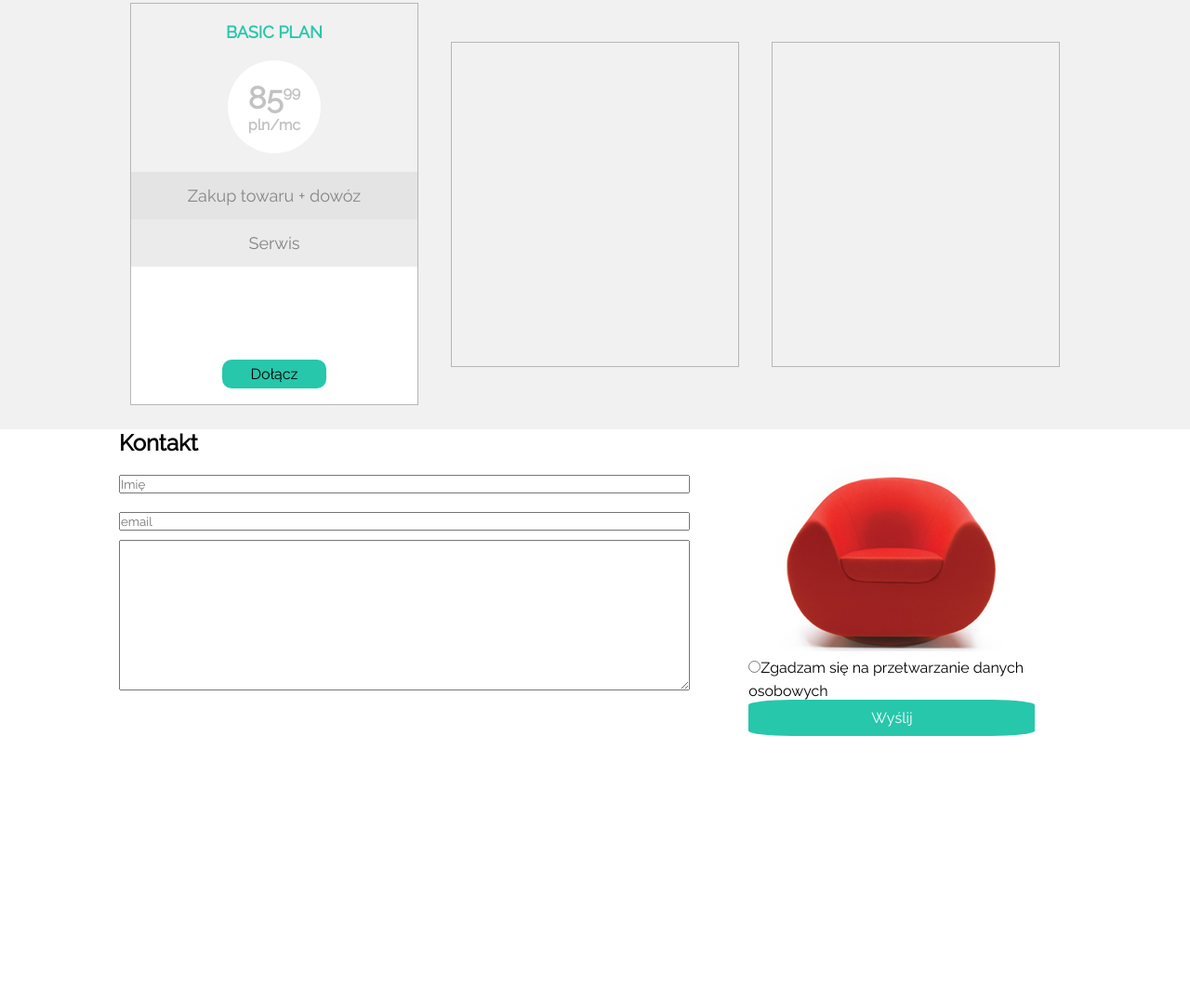
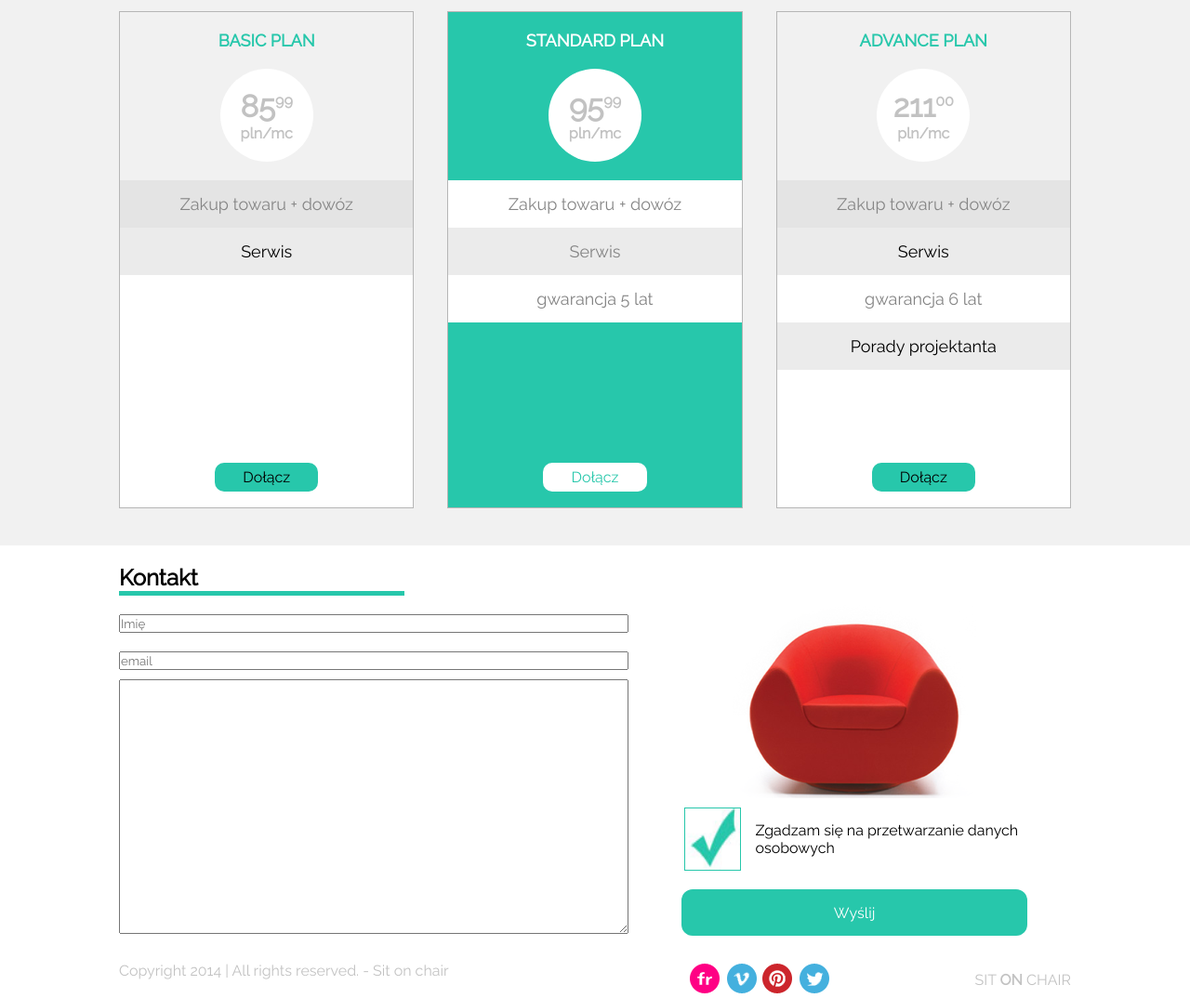
Before and after one commit to wrogoz/Sit-on-chair-site, a plain HTML site: page index.html in a window 1280 px wide. Shown: the part 811-1885 px from the top of the page at 93% size. Before the commit the page ends 1603 px from the top, so only its background shows below. Drawn offline with Linux system fonts and the light colour scheme.

Commit message:
dodano sekcje price plan -zarys ogolny + sekcje form - zarys ogolny

```diff
--- a/css/style.css
+++ b/css/style.css
@@ -102,8 +102,8 @@ span.sldier-section__btn{
      display: flex;
      justify-content: space-between;
      align-items: flex-start;
-     padding:12px;
-     margin-bottom: 50px;
+    padding-top: 20px;
+    padding-bottom: 30px;
 
  }
  .image-section__box--first{
@@ -148,44 +148,78 @@ span.sldier-section__btn{
      margin-bottom: 12px;
  }
  .section-price{
+    background-color: f1f1f1;
+    padding: 20px 0;
+ }
+ .container h2{
 
-    height: 500px;
-    background-color: f1f1f1;
-
+    border-bottom: 5px solid #27c7ab;
+    width: 30%;
  }
  .section-price__mainbox{
     display: flex;
     justify-content: space-between;
-    align-items: center;
-    padding:12px;
+    padding:20px 0;
 }
- .section-price__basic-plan{
+ .section-price__basic-plan,
+ .section-price__standard-plan,
+ .section-price__advance-plan{
     width:31%;
-
     border:1px solid rgb(182, 182, 182);
     display: flex;
     flex-direction: column;
     align-items: center;
+
  }
- .section-price__basic-plan p:nth-child(3){
+ .section-price__standard-plan{
+     background-color: #27c7ab;
+ }
+ .section-price__basic-plan p:nth-child(3),
+ .section-price__standard-plan p:nth-child(3),
+ .section-price__advance-plan p:nth-child(3)
+ {
      background-color: #e4e4e4;
      font-size: 18px;
      text-align: center;
      padding:15px 30px;
      width:100%;
      color:#868686;
-
  }
- .section-price__basic-plan p:nth-child(4){
+ .section-price__standard-plan p:nth-child(3)
+ {
+     background-color: #fff;
+ }
+ .section-price__basic-plan p:nth-child(4),
+ .section-price__standard-plan p:nth-child(4),
+ .section-price__advance-plan p:nth-child(4)
+ {
      background-color: rgb(235, 235, 235);
      font-size: 18px;
      text-align: center;
      padding:15px 30px;
      width:100%;
+ }
+ .section-price__standard-plan p:nth-child(4){
+       color:rgb(131, 131, 131);
+ }
+ .section-price__standard-plan p:nth-child(5),
+ .section-price__advance-plan p:nth-child(5){
+     background-color: #fff;
+     font-size: 18px;
+     text-align: center;
+     padding:15px 30px;
+     width:100%;
      color:rgb(131, 131, 131);
+ }
+  .section-price__advance-plan p:nth-child(6){
+     font-size: 18px;
+     text-align: center;
+     padding:15px 30px;
+     width:100%;
+     background-color: #ebebeb;
+ }
 
- }
- .section-price__basic-plan--circleprice{
+ .section-price__circleprice{
      width: 100px;
      height: 100px;
      border-radius: 50%;
@@ -199,20 +233,27 @@ span.sldier-section__btn{
      margin-bottom: 20px;
  }
 
- .section-price__basic-plan--circleprice p:first-child{
+ .section-price__circleprice p:first-child{
      font-size: 33px;
  }
- .section-price__basic-plan--circleprice p sup{
+ .section-price__circleprice p sup{
      font-size: 16px;
  }
- div.section-price__basic-plan>p:first-of-type{
+ div.section-price__basic-plan>p:first-of-type,
+ div.section-price__standard-plan>p:first-of-type,
+ div.section-price__advance-plan>p:first-of-type
+ {
      color:#27c7ab;
      padding:20px 30px;
      font-weight: bold;
      text-transform: uppercase;
       font-size:18px;
  }
- .section-price__basic-plan--btn-box{
+ div.section-price__standard-plan>p:first-of-type{
+     color:white;
+ }
+
+ .section-price__btn-box{
      width:100%;
      background-color: #fff;
      padding-top: 100px;
@@ -220,28 +261,28 @@ span.sldier-section__btn{
      display: flex;
      justify-content: center;
      align-items: flex-end;
+     flex-grow: 2;
  }
- .section-price__basic-plan--btn-box span{
+ .section-price__btn-box span{
     padding:6px 30px;
     background-color: #27c7ab;
     border-radius: 10px 10px 10px 10px;
 
  }
+ .section-price__standard-plan .section-price__btn-box{
+     background-color: #27c7ab;
+ }
+  .section-price__btn-box--standardPlan span{
+     color:#27c7ab;
+     background-color: #fff;
+ }
 
 
- .section-price__standard-plan{
-    width:31%;
-    height: 350px;
-    border:1px solid rgb(182, 182, 182);
- }
- .section-price__advance-plan{
-    width:31%;
-    height: 350px;
-    border:1px solid rgb(182, 182, 182);
- }
+
  .form-section{
     width:100%;
     color:black;
+    padding:20px 0;
 
  }
  .form-section__form{
@@ -272,11 +313,50 @@ span.sldier-section__btn{
      justify-content: center;
      margin-left: 10px;
  }
+ .form-section__confirm{
+     display:flex;
+     padding: 10px 0px 20px 50px;
+
+
+ }
+.form-section__confirm img{
+    border: 1px solid #27c7ab;
+    width:70px;
+
+}
+.form-section__confirm p{
+    align-self: center;
+    padding:15px;
+}
+
  .form-section__sendBox--btn{
      background-color: #27c7ab;
      color:white;
      padding: 10px;
-     border-radius: 15%;
+     border-radius: 12px;
      width:80%;
-     text-align: center;
+     height: 50px;
+     display:flex;
+     justify-content: center;
+     align-items: center;
  }
+ .footer__box{
+     display:flex;
+     justify-content: space-between;
+ }
+ .footer__copy-rights{
+     flex-grow: 1;
+ }
+ .footer__icons-box{
+     display:flex;
+     align-items: center;
+     justify-content: space-between;
+     flex-grow: 0.6;
+ }
+ .footer__copy-rights{
+     color:#c2c2c2;
+ }
+ .footer__icons-box p{
+     text-transform: uppercase;
+     color: #c2c2c2;
+ }
--- a/index.html
+++ b/index.html
@@ -68,19 +68,46 @@
             <div class="section-price__mainbox">
                 <div class="section-price__basic-plan">
                     <p>Basic plan</p>
-                    <div class="section-price__basic-plan--circleprice">
+                    <div class="section-price__circleprice">
                         <p>85<sup>99</sup></p>
                         <p>pln/mc</p>
                     </div>
                     <p>Zakup towaru + dowóz</p>
                     <p>Serwis</p>
-                    <div class="section-price__basic-plan--btn-box" >
+                    <div class="section-price__btn-box" >
                         <span>Dołącz</span>
                     </div>
 
                 </div>
-                <div class="section-price__standard-plan"></div>
-                <div class="section-price__advance-plan"></div>
+                <div class="section-price__standard-plan">
+                    <p>standard plan</p>
+                    <div class="section-price__circleprice">
+                        <p>95<sup>99</sup></p>
+                        <p>pln/mc</p>
+                    </div>
+                    <p>Zakup towaru + dowóz</p>
+                    <p>Serwis</p>
+                    <p>gwarancja 5 lat</p>
+
+                    <div class="section-price__btn-box section-price__btn-box--standardPlan">
+                         <span>Dołącz</span>
+                    </div>
+                </div>
+
+                <div class="section-price__advance-plan">
+                    <p>advance plan</p>
+                    <div class="section-price__circleprice">
+                        <p>211<sup>00</sup></p>
+                        <p>pln/mc</p>
+                    </div>
+                    <p>Zakup towaru + dowóz</p>
+                    <p>Serwis</p>
+                    <p>gwarancja 6 lat</p>
+                    <p>Porady projektanta</p>
+                    <div class="section-price__btn-box">
+                        <span>Dołącz</span>
+                    </div>
+                </div>
             </div>
         </div>
     </section>
@@ -92,17 +119,34 @@
                     <form action="post" class="form-section__form--form">
                         <input type="text" placeholder="Imię">
                         <input type="email"placeholder="email">
-                        <textarea name="" id="" cols="30" rows="10"></textarea>
+                        <textarea name="" id="" cols="30" rows="17"></textarea>
                     </form>
                 </div>
                 <div class="form-section__sendBox">
                     <img src="images/red_chair.png" alt="">
-                   <label for=""> <input type="radio">Zgadzam się na przetwarzanie danych osobowych</label>
+                   <div class="form-section__confirm">
+                       <img src="images/form_ok.jpg" alt="accept form">
+                       <p>Zgadzam się na przetwarzanie danych osobowych</p>
+                   </div>
                    <span class="form-section__sendBox--btn">Wyślij</span>
                 </div>
 
             </div>
         </div>
     </section>
+    <footer>
+        <div class="container footer__box">
+            <div class="footer__copy-rights">Copyright 2014 | All rights reserved. - Sit on chair</div>
+            <div class="footer__icons-box">
+                <div class="footer__icons">
+                    <img src="images/flickr.png" alt="flickr logo">
+                    <img src="images/vimeo.png" alt="vimeo logo">
+                    <img src="images/pinterest.png" alt="printerest logo">
+                    <img src="images/twitter.png" alt="twitter logo">
+                </div>
+                <p>Sit <strong>on</strong> chair</p>
+            </div>
+        </div>
+    </footer>
 </body>
 </html>
```
